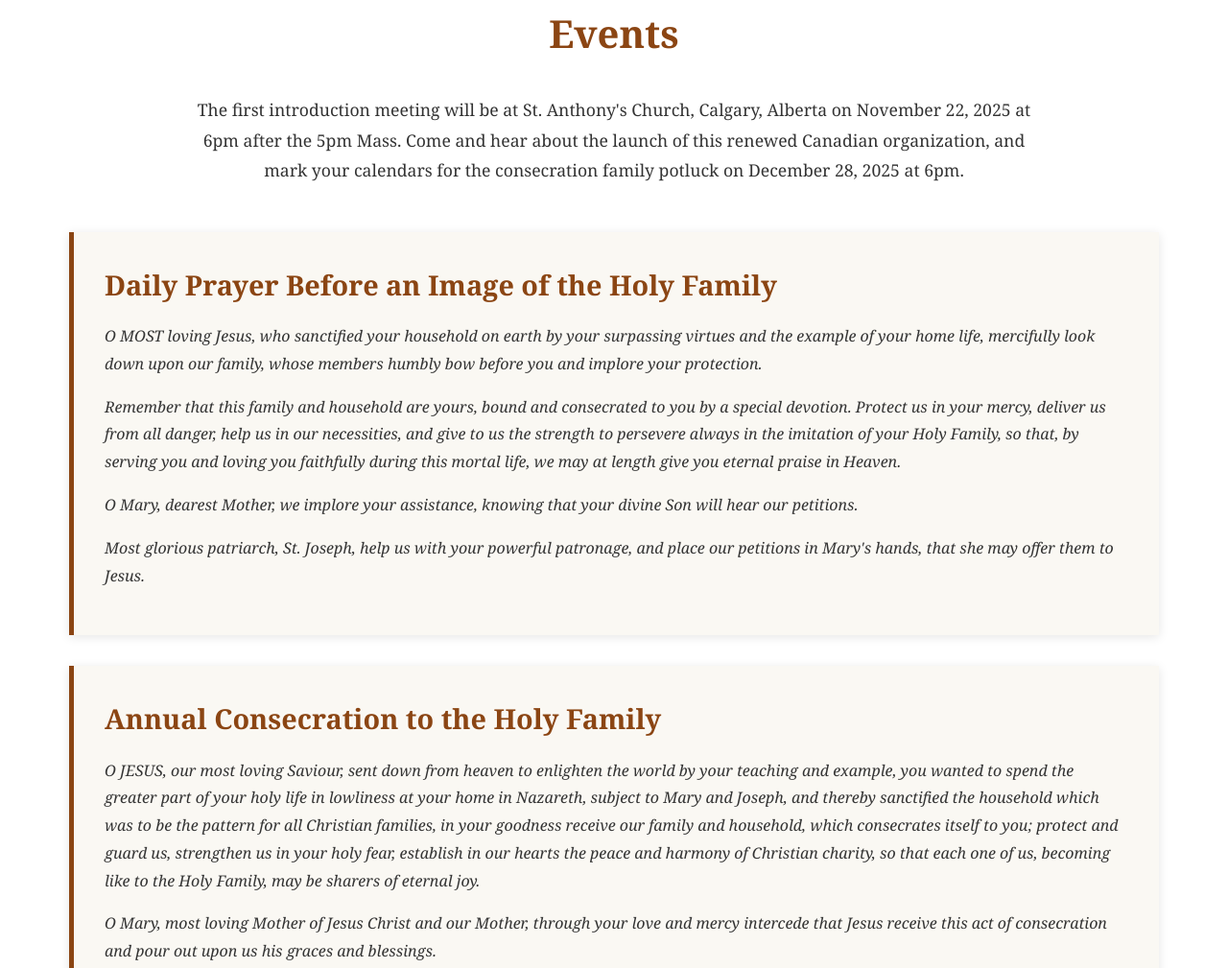
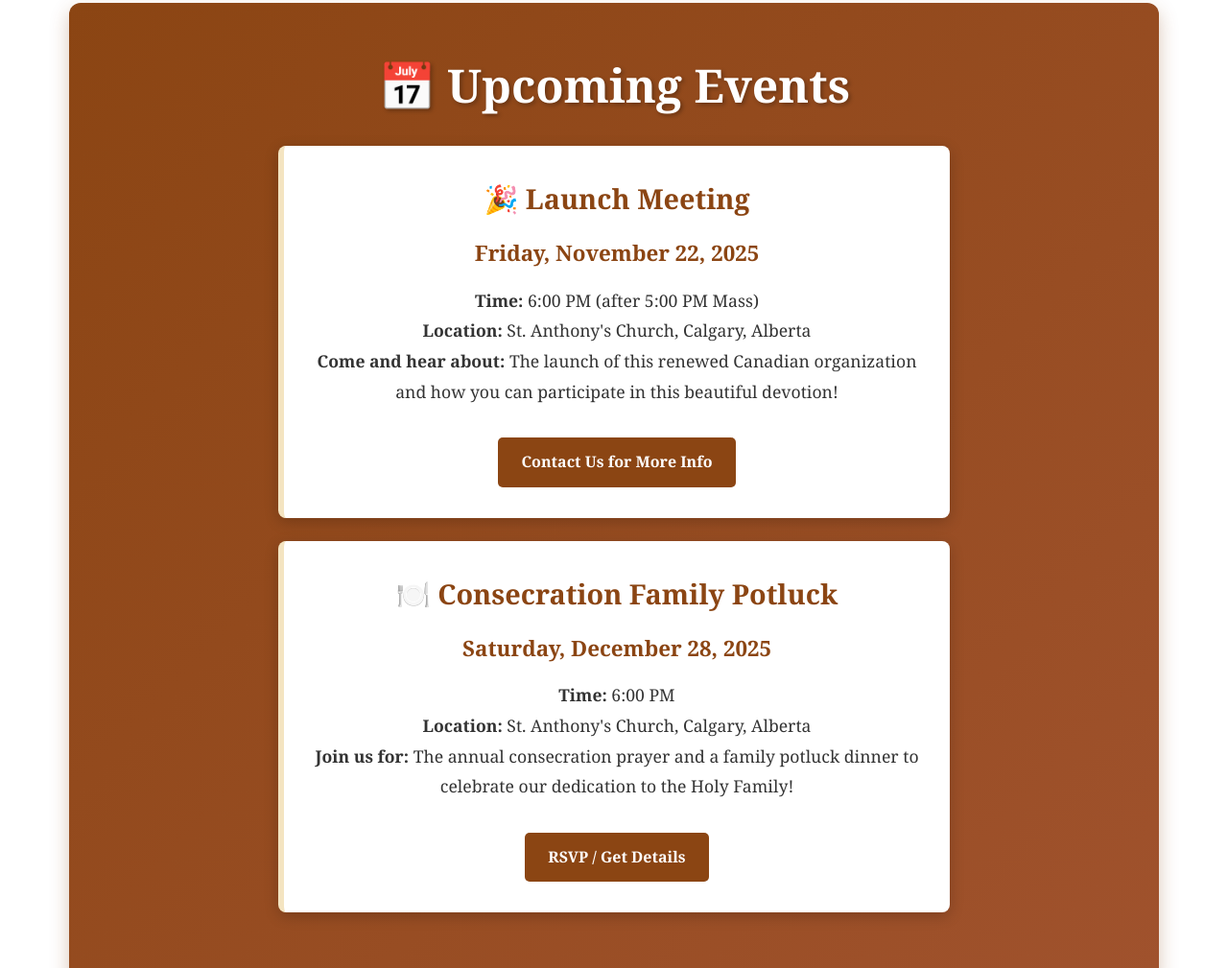
Before and after one commit to tbouchar/holy-family-association, a plain HTML site: page index.html in a window 1280 px wide. Shown: the part 871-1880 px from the top of the page at 96% size. Drawn offline with Linux system fonts and the light colour scheme.

Commit message:
Update index.html

```diff
--- a/index.html
+++ b/index.html
@@ -249,6 +249,70 @@
             text-decoration: underline;
         }
 
+        .events-banner {
+            background: linear-gradient(135deg, #8b4513 0%, #a0522d 100%);
+            color: white;
+            padding: 3rem 2rem;
+            margin: 3rem 0;
+            border-radius: 12px;
+            box-shadow: 0 8px 20px rgba(139, 69, 19, 0.3);
+            text-align: center;
+        }
+
+        .events-banner h2 {
+            color: white;
+            font-size: 3rem;
+            margin-bottom: 1.5rem;
+            text-shadow: 2px 2px 4px rgba(0,0,0,0.3);
+        }
+
+        .event-card {
+            background: white;
+            color: #333;
+            padding: 2rem;
+            margin: 1.5rem auto;
+            max-width: 700px;
+            border-radius: 8px;
+            border-left: 6px solid #f4e4c1;
+            box-shadow: 0 4px 15px rgba(0,0,0,0.2);
+        }
+
+        .event-card h3 {
+            color: #8b4513;
+            font-size: 1.8rem;
+            margin-top: 0;
+            margin-bottom: 1rem;
+        }
+
+        .event-date {
+            font-size: 1.4rem;
+            font-weight: bold;
+            color: #8b4513;
+            margin-bottom: 0.5rem;
+        }
+
+        .event-details {
+            font-size: 1.1rem;
+            line-height: 1.8;
+            margin: 1rem 0;
+        }
+
+        .event-cta {
+            background: #8b4513;
+            color: white;
+            padding: 0.8rem 1.5rem;
+            display: inline-block;
+            margin-top: 1rem;
+            border-radius: 5px;
+            font-weight: bold;
+            text-decoration: none;
+            transition: background 0.3s;
+        }
+
+        .event-cta:hover {
+            background: #6d3410;
+        }
+
         footer {
             background: #8b4513;
             color: white;
@@ -307,10 +371,31 @@
                 to Jesus, Mary, and Joseph through daily prayer and devotion.
             </p>
 
-            <h2 style="margin-top: 3rem;">Events</h2>
-            <p style="font-size: 1.1rem; text-align: center; max-width: 900px; margin: 0 auto 3rem auto; line-height: 1.8;">
-                The first introduction meeting will be at St. Anthony's Church, Calgary, Alberta on November 22, 2025 at 6pm after the 5pm Mass. Come and hear about the launch of this renewed Canadian organization, and mark your calendars for the consecration family potluck on December 28, 2025 at 6pm.
-            </p>
+            <div class="events-banner">
+                <h2>📅 Upcoming Events</h2>
+
+                <div class="event-card">
+                    <h3>🎉 Launch Meeting</h3>
+                    <div class="event-date">Friday, November 22, 2025</div>
+                    <div class="event-details">
+                        <strong>Time:</strong> 6:00 PM (after 5:00 PM Mass)<br>
+                        <strong>Location:</strong> St. Anthony's Church, Calgary, Alberta<br>
+                        <strong>Come and hear about:</strong> The launch of this renewed Canadian organization and how you can participate in this beautiful devotion!
+                    </div>
+                    <a href="#" onclick="showPage('contact')" class="event-cta">Contact Us for More Info</a>
+                </div>
+
+                <div class="event-card">
+                    <h3>🍽️ Consecration Family Potluck</h3>
+                    <div class="event-date">Saturday, December 28, 2025</div>
+                    <div class="event-details">
+                        <strong>Time:</strong> 6:00 PM<br>
+                        <strong>Location:</strong> St. Anthony's Church, Calgary, Alberta<br>
+                        <strong>Join us for:</strong> The annual consecration prayer and a family potluck dinner to celebrate our dedication to the Holy Family!
+                    </div>
+                    <a href="#" onclick="showPage('contact')" class="event-cta">RSVP / Get Details</a>
+                </div>
+            </div>
 
             <div class="prayer-box">
                 <h3>Daily Prayer Before an Image of the Holy Family</h3>
```
